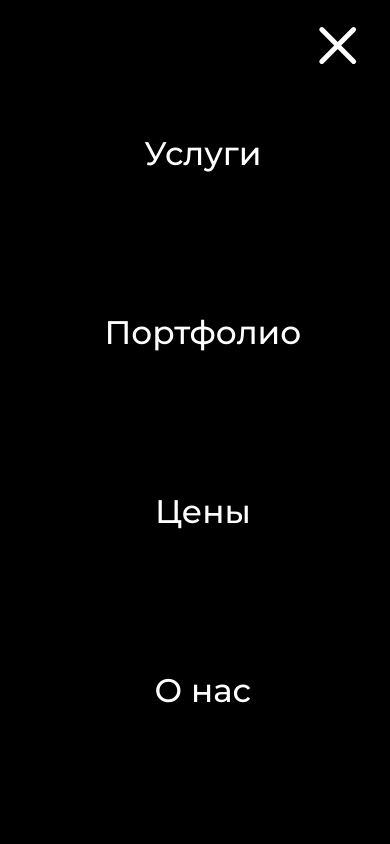
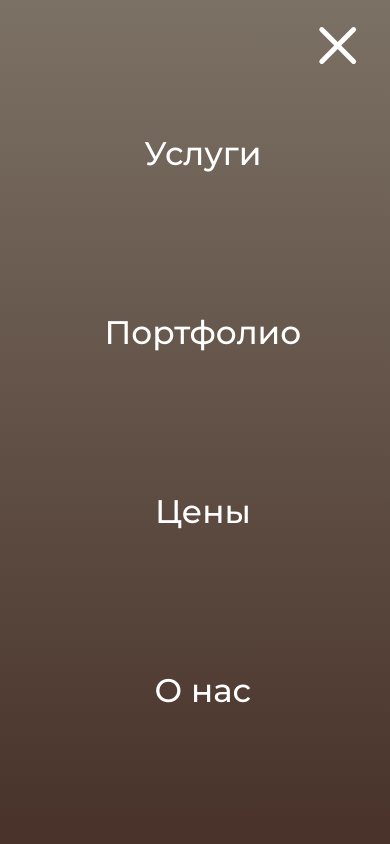
Before and after one commit to shxnxdwn/ips_final, a website: page index.html in a window 390 px wide. Both pictures are taken after a click on the element 337 px from the left and 45 px from the top of the page. Shown: the top 844 px of the page. Drawn offline with nearby package versions, Linux system fonts and the light colour scheme.

Commit message:
Add burger

```diff
--- a/css/style.css
+++ b/css/style.css
@@ -182,7 +182,7 @@ img {
         height: 100vh;
         padding: 40% 0;
         flex-direction: column;
-        background-color: #000000;
+        background: linear-gradient(to bottom, rgb(124, 113, 101) 0%, rgb(72, 50, 41) 100%);
     }
     .nav__list-link {
         color: #FFFFFF;
@@ -196,8 +196,6 @@ img {
     .nav__list-link:active {
         visibility: hidden;
     }
-
-
     .nav__burger-button {
         display: block;
     }
@@ -205,7 +203,6 @@ img {
         display: flex;
     }
 }
-
 
 /* === MAIN ========================================================================================================= */
 
@@ -278,7 +275,7 @@ img {
         position: static;
         width: 80%;
         margin: 0 auto;
-        padding-top: 60%;
+        padding-top: 50%;
         display: flex;
         flex-direction: column;
         justify-content: center;
```
